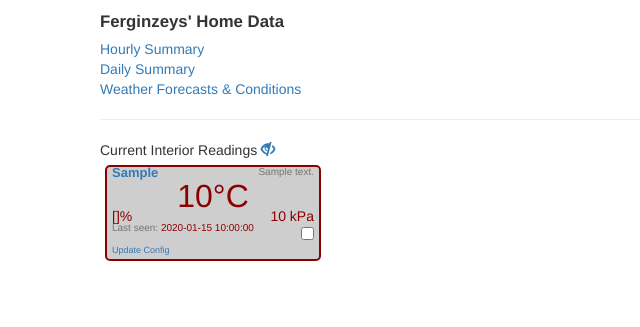
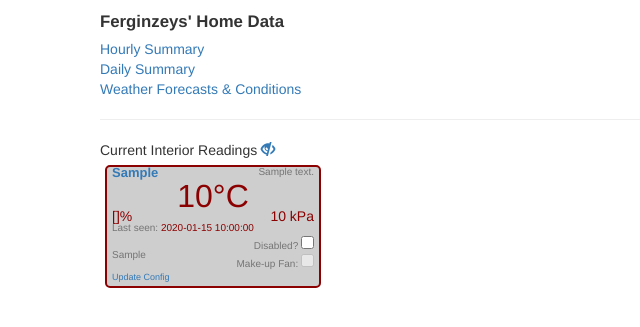
Before and after one commit to bferguso/homeauto-home_server, a Flask app: page / in a window 1280 px wide. Shown: the top 327 px of the page, without its empty margins (0-640 px from the left). Run offline with Flask 2, Linux system fonts and the light colour scheme; a database or web service that is not in the repository returns one stand-in record (values such as "Sample title"); some libraries are stand-ins or nearby versions.

Commit message:
HA-6 - Added control on home page to control make-up fan

```diff
--- a/app/homeServer/homeServer/app.py
+++ b/app/homeServer/homeServer/app.py
@@ -33,6 +33,7 @@ def home():
         new_device['remote_address'] = device['remote_address']
         new_device['last_seen_timestamp'] = device['last_seen_timestamp']
         new_device['node_active'] = device['node_active']
+        new_device['capabilities'] = (device['node_capabilities_json'])
         new_device['last_reading'] = reading
         devices.append(new_device)
     home_data["devices"] = devices
@@ -61,15 +62,17 @@ def getinventory():
     return resp
 
 
-@app.route('/registerNode')
+@app.route('/registerNode', methods=['POST'])
 def register_capabilities():
-    capabilities = json.loads(request.values.get('capabilities'))
-    node_location = request.values.get('location')
-    data = {"capabilities": capabilities, 'remote_address': request.remote_addr,
-            "location": node_location}
-    print(request.headers)
+    capabilities = request.get_json()
+    capabilities["remote_address"] = request.remote_addr
+    capabilities["location"] = capabilities["physicalLocation"]
     dao = HomeServerDao()
-    dao.register_node(data)
+    dao.register_node(capabilities)
+    resp = Response(response=json.dumps({"success": True}),
+                    status=200,
+                    mimetype="application/json")
+    return resp
 
 
 @app.route('/logEnv')
--- a/app/homeServer/homeServer/dao/HomeServerDao.py
+++ b/app/homeServer/homeServer/dao/HomeServerDao.py
@@ -74,7 +74,7 @@ class HomeServerDao:
     def get_last_seen_devices(self):
         conn = self.get_connection()
         cur = conn.cursor(cursor_factory=psycopg2.extras.DictCursor)
-        cur.execute("select node_location, remote_address, last_seen_timestamp, node_active from ha_remote_devices order by last_seen_timestamp desc;");
+        cur.execute("select node_location, remote_address, last_seen_timestamp, node_active, node_capabilities_json from ha_remote_devices order by last_seen_timestamp desc;");
         last_log = cur.fetchall()
         cur.close()
         conn.close()
--- a/app/homeServer/homeServer/static/css/ferginzey.css
+++ b/app/homeServer/homeServer/static/css/ferginzey.css
@@ -118,7 +118,7 @@ div.dashboardHumidity
     float: left;
 }
 
-div.dashboardPressure, div.dashboardActive
+div.dashboardPressure, div.nodeControl
 {
     display: inline-block;
     float: right;
--- a/app/homeServer/homeServer/templates/home.html
+++ b/app/homeServer/homeServer/templates/home.html
@@ -52,6 +52,9 @@
                     flagReading($(this), "readingImportant");
                 }
             });
+            $("input[type=checkbox][name=fanController]").each(function() {
+                fanController($(this), "/state");
+            });
         });
 
         var flagReading = function (field, warningClass) {
@@ -64,6 +67,28 @@
             msgDiv.text(message);
             msgDiv.fadeIn(500, function() {
                msgDiv.fadeOut(2000)
+            });
+        }
+
+        var activateFan = function(checkbox)
+        {
+            fanController(checkbox, $(checkbox).is(":checked") ? "/on" : "/off");
+        }
+
+        var fanController = function(checkbox, uri)
+        {
+            var remoteAddress = $(checkbox).attr("data-value");
+            $.ajax({
+                method: "GET",
+                url: "http://"+remoteAddress+uri,
+                success: function(data) {
+                    console.log("Success! "+data.pinState);
+                    $(checkbox).removeAttr("disabled");
+                    $(checkbox).prop("checked", data.pinState === 0);
+                },
+                error: function (jqXHR, textStatus, errorThrown) {
+                    console.log("Fail! "+textStatus);
+                }
             });
         }
 
@@ -153,11 +178,19 @@
         </div>
         <div class="smallDarkGray">Last seen:
             <div class="dashboardTimestamp">{{location.last_seen_timestamp}}</div>
-            <div class="dashboardActive"><input type="checkbox" name="inactiveStation" title="Station inactive?"
+            <div class="nodeControl">Disabled? <input type="checkbox" name="inactiveStation" title="Station inactive?"
                                                 onClick="markSensorActive('{{location.node_location}}', '{{location.remote_address}}', this);"
                                                 value="inactive" {%if not location.node_active %}checked{% endif %}/>
             </div>
         </div>
+        {% if location.node_active and location.capabilities.makeup_fan_controller %}
+            <div class="smallDarkGray">
+                <div class="smallDarkGray">{{ location.capabilities.environment_sensor }}</div>
+                <div class="nodeControl">Make-up Fan:
+                    <input type="checkbox" name="fanController" title="Control make-up fan"
+                           data-value="{{ location.remote_address }}" onclick="activateFan(this);" disabled></div>
+            </div>
+        {% endif %}
         {% if location.node_active %}
         <div style="font-size: xx-small;" class="sectionToggle"
              onclick="toggleVisibility('config_{{ ip_label }}_{{ location.node_location }}')">Update Config</div>
```
